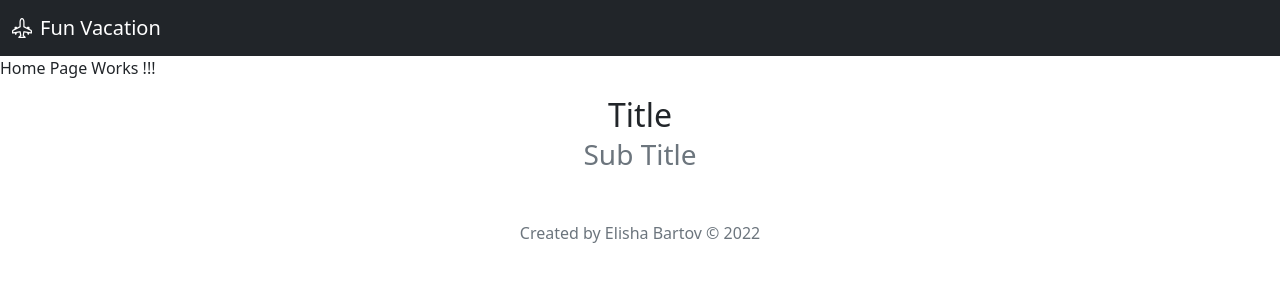
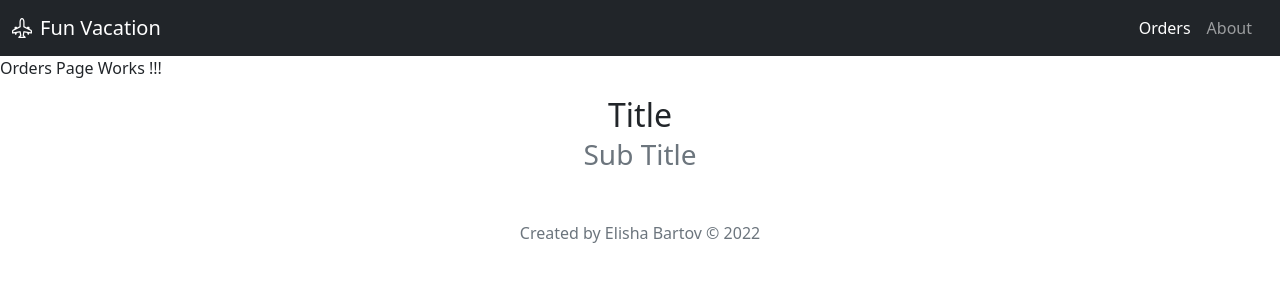
Before and after one commit to BartovElisha/react-app-fun-vacation, a React (Create React App) app: page /orders in a window 1280 px wide. Shown: the top 300 px of the page. Built offline with nearby package versions, Linux system fonts and the light colour scheme.

Commit message:
Added React Routes, Orders and About.

```diff
--- a/src/App.tsx
+++ b/src/App.tsx
@@ -1,16 +1,33 @@
 import React from 'react';
+import { Route, Routes } from 'react-router-dom';
 import './App.css';
 import Footer from './components/Footer';
 import Navbar from './components/Navbar';
-import Home from './pages/Home';
+import About from './pages/About/About';
+import Home from './pages/Home/Home';
+import Orders from './pages/Orders/Orders';
 
 function App() {
   return (
-    <>
-        <Navbar />
-        <Home />
-        <Footer />
-    </>
+      <>
+          <Navbar />
+          <Routes>
+              <Route
+                  path="/"
+                  element={<Home />}
+              />
+              <Route
+                  path="/orders"
+                  element={<Orders />}
+              />
+              <Route
+                  path="/about"
+                  element={<About />}
+              />
+          </Routes>
+
+          <Footer />
+      </>
   );
 }
 
--- a/src/components/Navbar.tsx
+++ b/src/components/Navbar.tsx
@@ -1,3 +1,5 @@
+import { NavLink } from "react-router-dom";
+
 function Navbar() {
     return (
         <nav className="navbar navbar-dark bg-dark">
@@ -6,6 +8,18 @@ function Navbar() {
                     <i className="bi-airplane-engines me-2"></i>
                     Fun Vacation
                 </a>
+                <ul className="navbar-nav flex-row">
+                    <li className="nav-item me-3">
+                        <NavLink to="/orders" className="nav-link">
+                            Orders
+                        </NavLink>
+                    </li>
+                    <li className="nav-item me-3">
+                        <NavLink to="/About" className="nav-link">
+                            About
+                        </NavLink>
+                    </li>
+                </ul>
             </div>
         </nav>
     );
--- a/src/index.tsx
+++ b/src/index.tsx
@@ -5,14 +5,17 @@ import App from './App';
 import reportWebVitals from './reportWebVitals';
 import 'bootstrap/dist/css/bootstrap.css';
 import 'bootstrap-icons/font/bootstrap-icons.css';
+import { BrowserRouter } from 'react-router-dom';
 
 const root = ReactDOM.createRoot(
   document.getElementById('root') as HTMLElement
 );
 root.render(
-  <React.StrictMode>
-    <App />
-  </React.StrictMode>
+    <React.StrictMode>
+        <BrowserRouter>
+            <App />
+        </BrowserRouter>
+    </React.StrictMode>
 );
 
 // If you want to start measuring performance in your app, pass a function
--- /dev/null
+++ b/src/pages/About/About.tsx
@@ -0,0 +1,12 @@
+import Title from "../../components/Title";
+
+function About() {
+    return (
+        <>
+            About Page Works !!!
+            <Title />
+        </>
+    );
+}
+
+export default About;
--- a/src/pages/Home.tsx
+++ b/src/pages/Home/Home.tsx
@@ -1,4 +1,4 @@
-import Title from "../components/Title";
+import Title from "../../components/Title";
 
 function Home() {
     return (
--- /dev/null
+++ b/src/pages/Orders/Orders.tsx
@@ -0,0 +1,14 @@
+import Title from "../../components/Title";
+
+function Orders() {
+    return (
+        <>
+            Orders Page Works !!!
+            <Title />
+        </>
+    );
+}
+
+export default Orders;
+<>
+</>;
```
Also changed, not shown: src/pages/About.tsx (deleted, +0 -9 lines), src/pages/Orders.tsx (deleted, +0 -10 lines).
